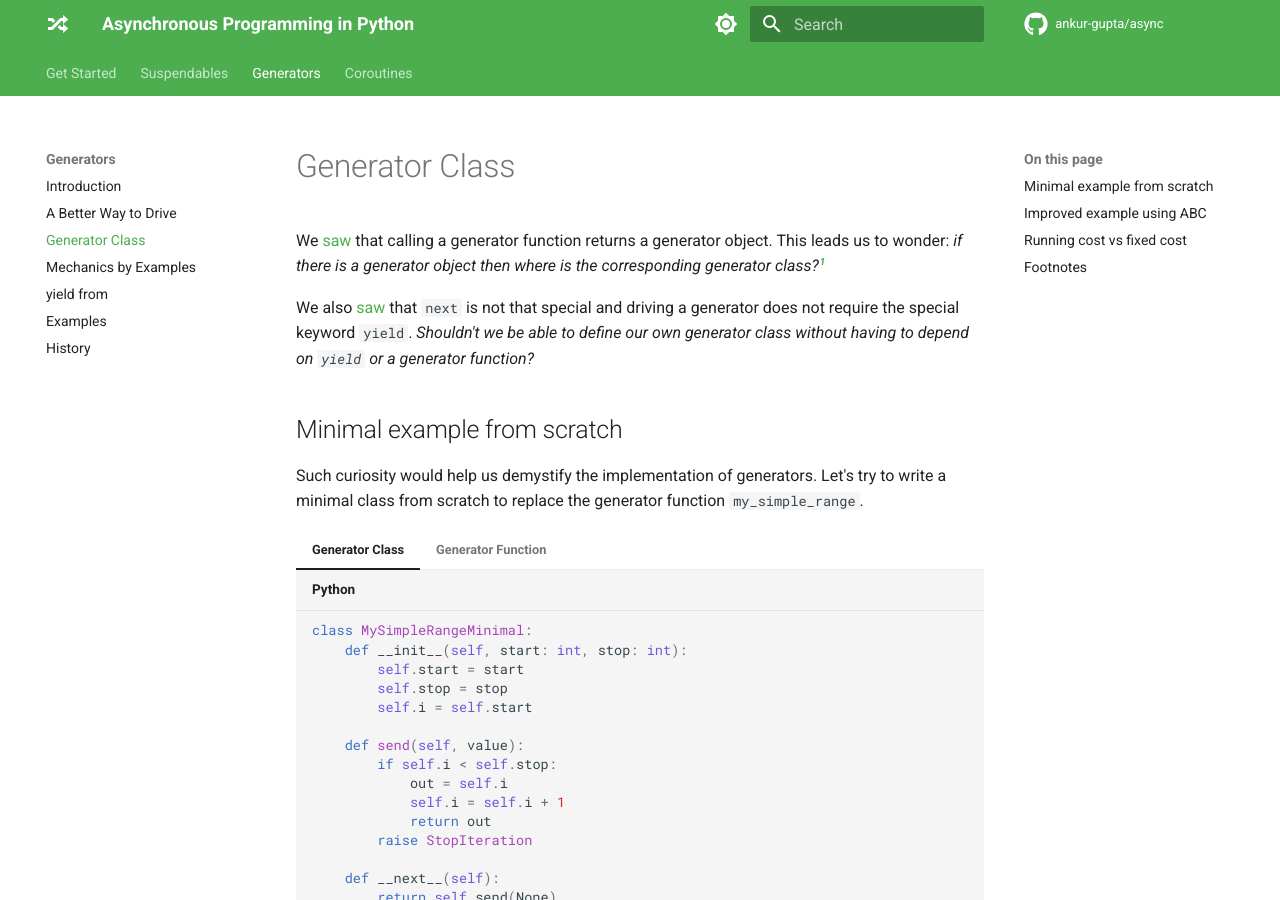
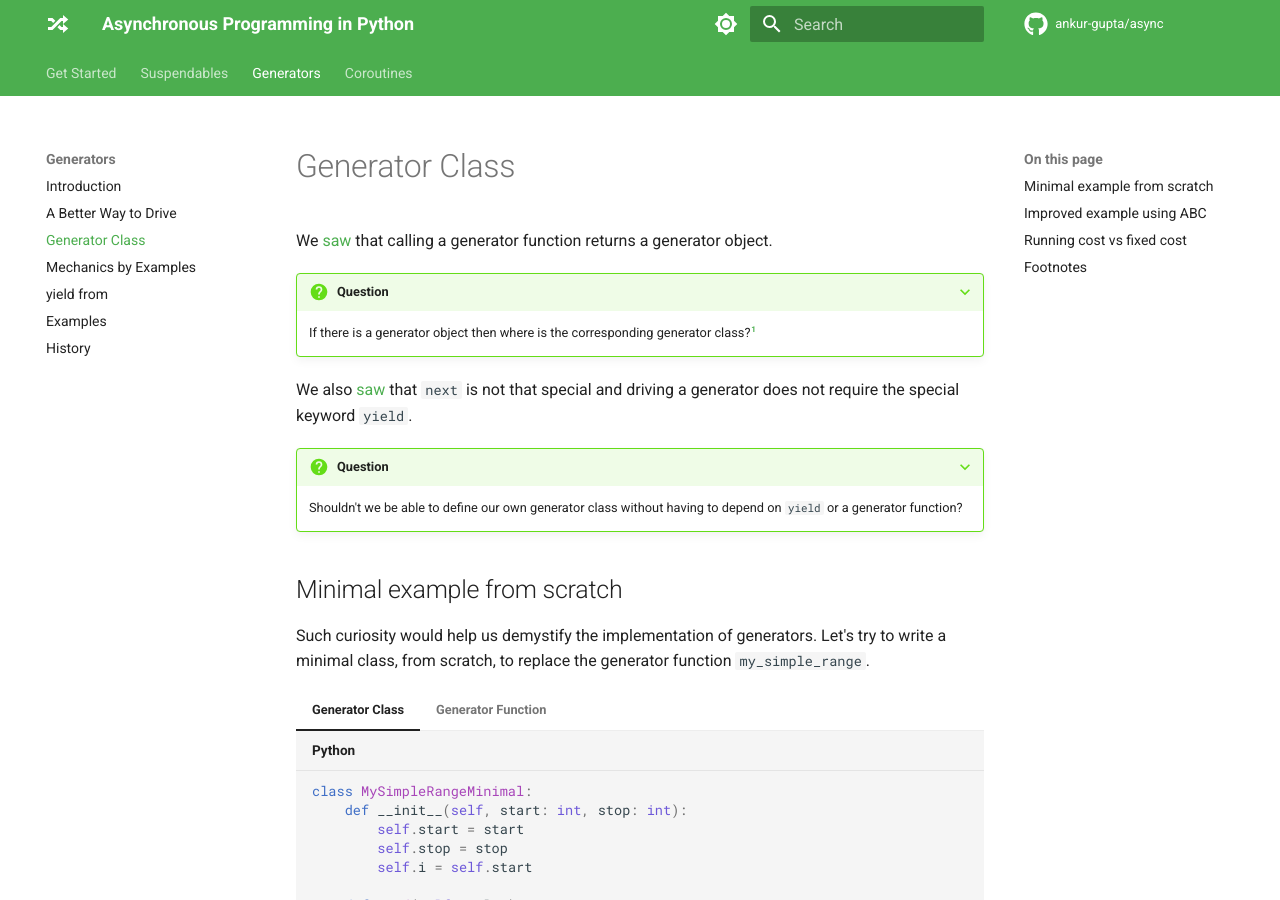
Before and after one commit to ankur-gupta/async, an MkDocs documentation site: the page built from docs/generators/generator-class.md, in a window 1280 px wide and 900 px high. Built offline with MkDocs 1.6.1 and Material for MkDocs 9.7.7, drawn with Linux system fonts in a browser that asks for light colours; comment, search, counter and statistics services are not loaded; some of the changed text lies outside the part shown.

Commit message:
Minor fixes

```diff
--- a/docs/generators/generator-class.md
+++ b/docs/generators/generator-class.md
@@ -1,15 +1,20 @@
 # Generator Class
 We [saw](/generators/introduction/) that calling a generator function returns a
-generator object. This leads us to wonder: *if there is a generator object then where is the
-corresponding generator class?[^1]*
+generator object.
+
+???+ question "Question"
+    If there is a generator object then where is the corresponding generator class?[^1]
 
 We also [saw](/generators/a-better-way-to-drive/) that `next` is not that special and
-driving a generator does not require the special keyword `yield`. *Shouldn't we be able to
-define our own generator class without having to depend on `yield` or a generator function?*
+driving a generator does not require the special keyword `yield`.
+
+???+ question "Question"
+    Shouldn't we be able to define our own generator class without having to depend on
+    `yield` or a generator function?
 
 ## Minimal example from scratch
 Such curiosity would help us demystify the implementation of generators. Let's try to write
-a minimal class from scratch to replace the generator function `my_simple_range`.
+a minimal class, from scratch, to replace the generator function `my_simple_range`.
 
 === "Generator Class"
 
```
Also changed, not shown: other parts of docs/generators/generator-class.md (+2 -2 lines).
